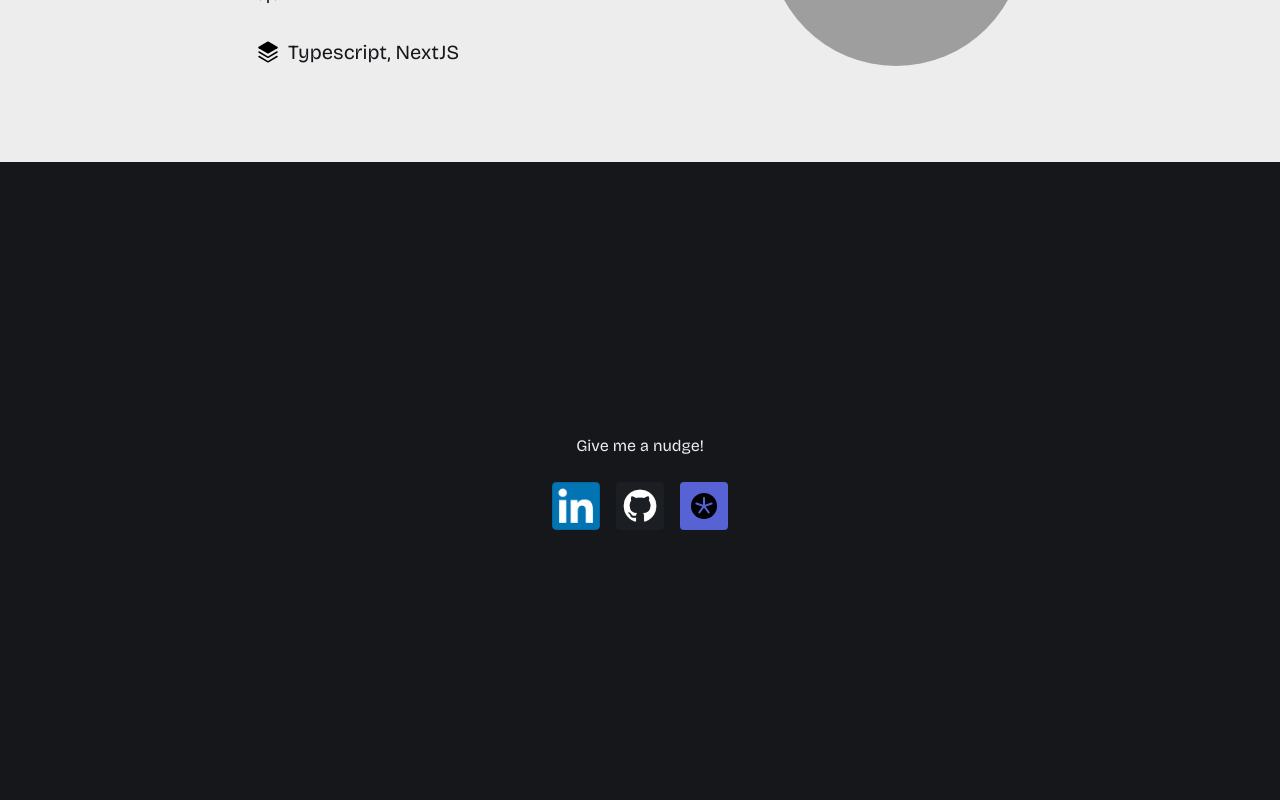
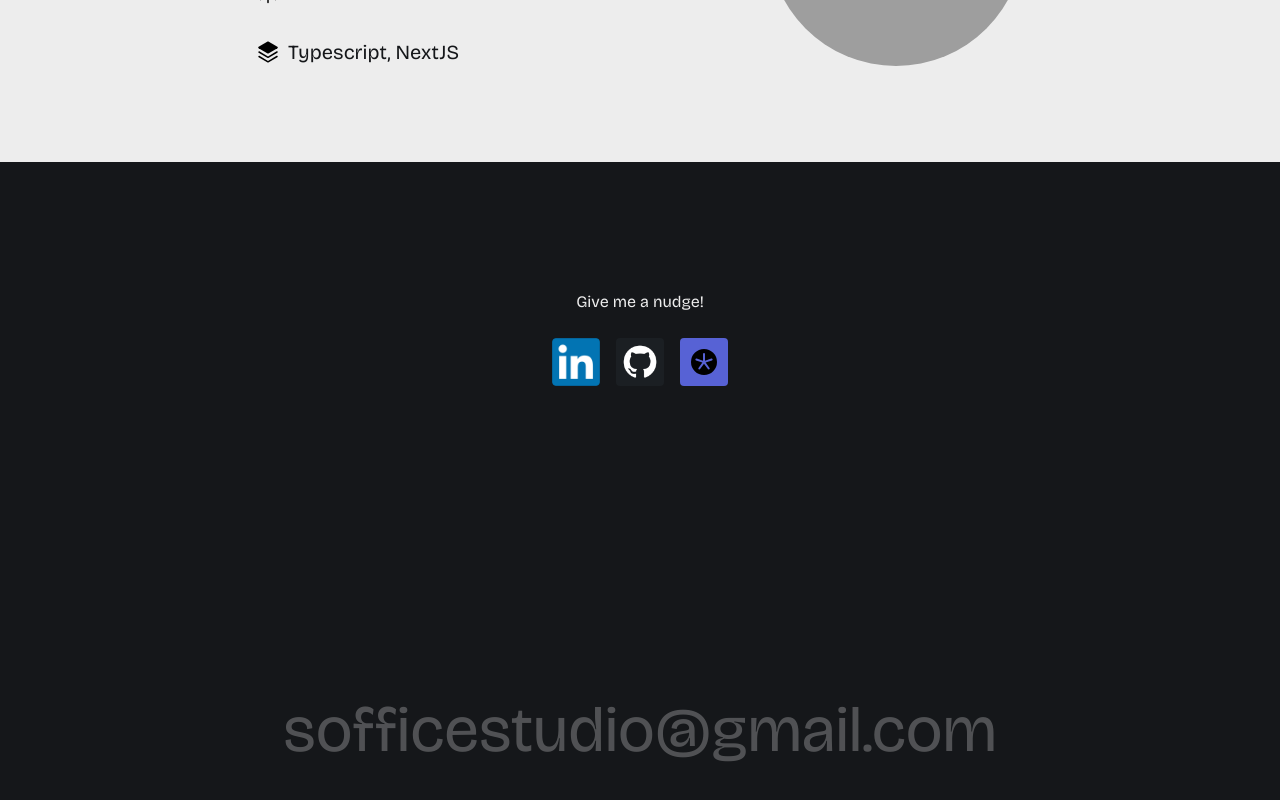
Before and after one commit to ValentinaValverde/valentina-valverde-2, a Next.js app: page / in a window 1280 px wide. Shown: the part 1684-2484 px from the top of the page. Built offline with nearby package versions, Linux system fonts and the light colour scheme; grey boxes are pictures that could not be loaded.

Commit message:
large email at the bottom of the page

```diff
--- a/components/Contact.tsx
+++ b/components/Contact.tsx
@@ -1,12 +1,7 @@
 export default function Contact() {
   return (
-    <div
-      className="
-    px-12 md:px-32 lg:px-64
-    -mx-12 md:mx-[-128px] lg:mx-[-256px]
-
-    h-[80vh] bg-[var(--foreground)] flex flex-col gap-6 justify-center items-center"
-    >
+    <div className="relative px-12 md:px-32 lg:px-64 -mx-12 md:mx-[-128px] lg:mx-[-256px] py-32 h-[80vh] bg-[var(--foreground)] ">
+      <div className=" flex flex-col gap-6 justify-center items-center">
         <p className="!font-mono text-[var(--background)]">Give me a nudge!</p>
 
         <div className="flex justify-center items-center gap-4">
@@ -33,10 +28,7 @@ export default function Contact() {
             href="https://valentinavalverde.notion.site/Digital-Resume-26a664b0ff698076acc6c6aa8fefa9b2"
             target="_blank"
           >
-          <div
-            className="rounded-sm w-12 h-12 flex justify-center items-center bg-[#5762D5]
-          hover:rotate-90 transition duration-300"
-          >
+            <div className="rounded-sm w-12 h-12 flex justify-center items-center bg-[#5762D5] hover:rotate-50 transition duration-300">
               <img
                 src="/icons/asterisk.svg"
                 alt="Asterisk Icon"
@@ -46,5 +38,12 @@ export default function Contact() {
           </a>
         </div>
       </div>
+
+      <div className="w-full p-6 flex items-end justify-center">
+        <p className="absolute bottom-0 text-white !font-mono text-[clamp(2rem,5vw,8rem)] p-6 opacity-25 hover:opacity-100 transition duration-300">
+          sofficestudio@gmail.com
+        </p>
+      </div>
+    </div>
   );
 }
```
Lines whose indentation alone changed are shown as unchanged.
